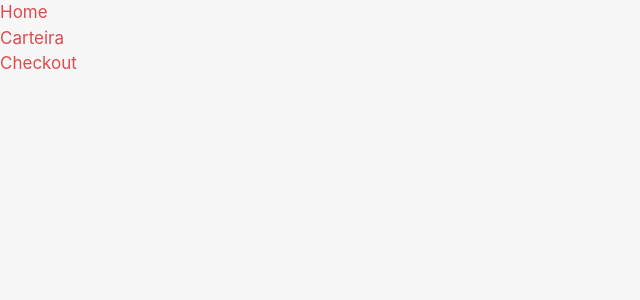
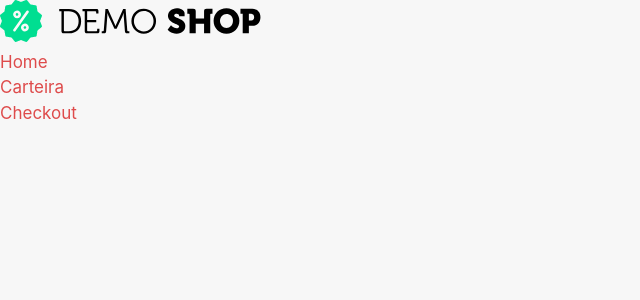
Before and after one commit to mlozanno/bexs-test, a React (Create React App) app: page / in a window 1280 px wide. Shown: the top 300 px of the page, without its empty margins (0-640 px from the left). Built offline with nearby package versions, Linux system fonts and the light colour scheme.

Commit message:
feat: remove nav from Layout and add to the header

```diff
--- a/src/components/Layout/index.js
+++ b/src/components/Layout/index.js
@@ -5,12 +5,12 @@ import history from '~/services/history';
 
 import Routes from '~/routes';
 
-import Nav from '~/components/Nav';
+import Header from '~/components/Header';
 
 const Layout = () => (
 	<Router history={history}>
 		<section data-testid="layout">
-			<Nav />
+			<Header />
 			<Routes />
 		</section>
 	</Router>
```
